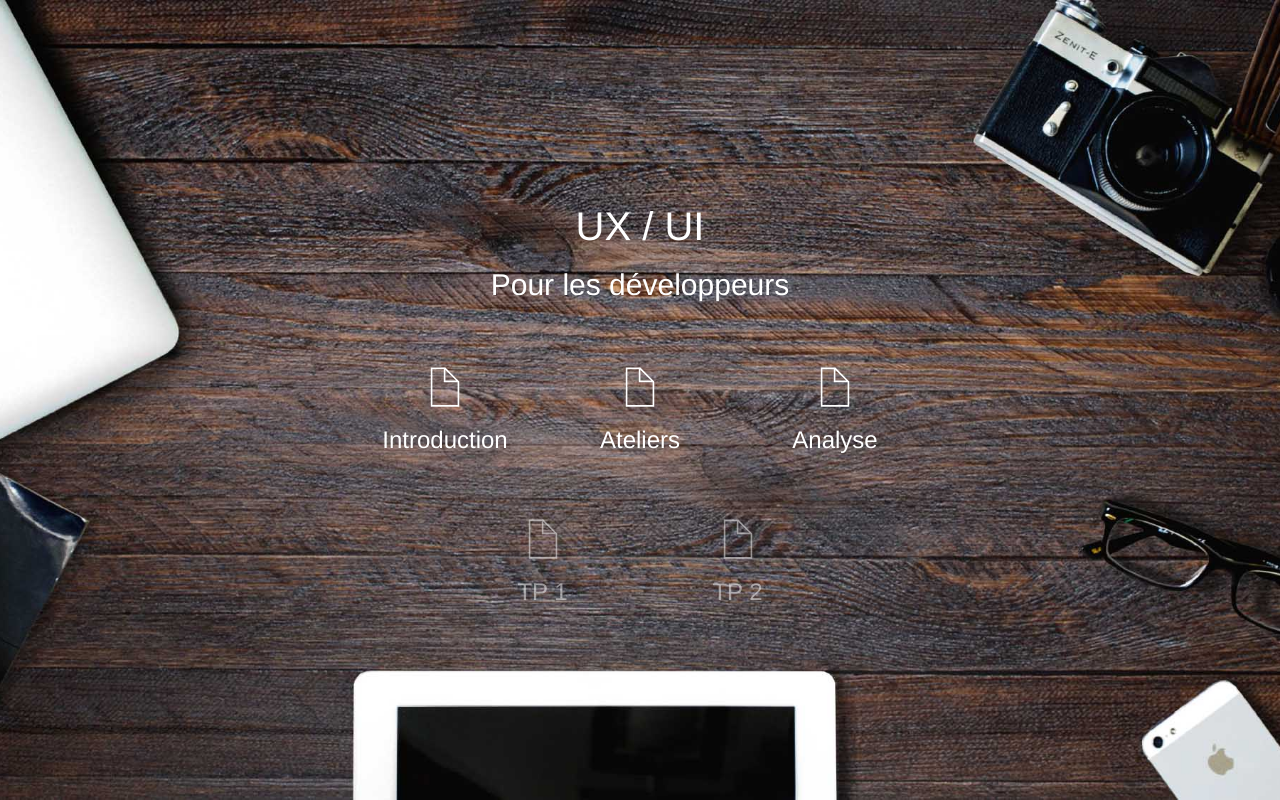
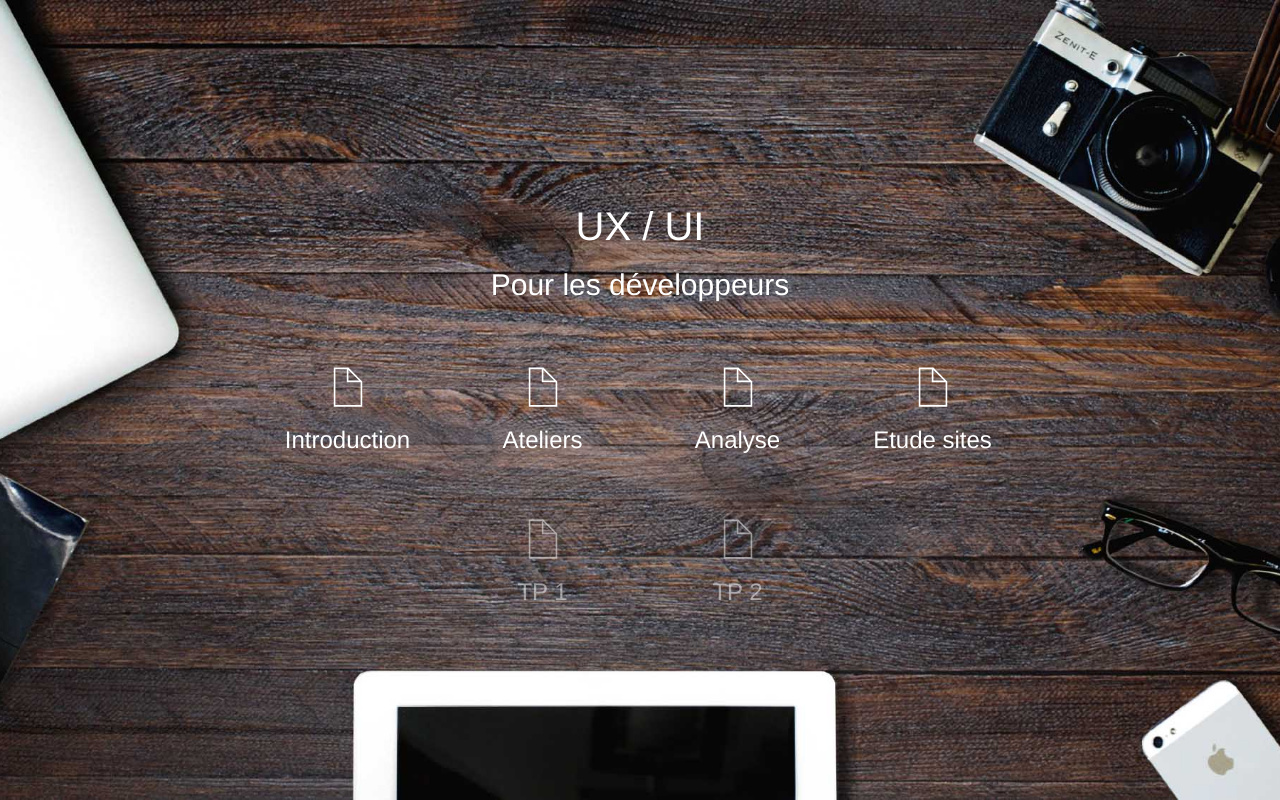
Before and after one commit to ggaulard/ggaulard.github.io, a plain HTML site: page ux4dev/index.html in a window 1280 px wide. Drawn offline with nearby package versions, Linux system fonts and the light colour scheme.

Commit message:
Add study link

```diff
--- a/ux4dev/index.html
+++ b/ux4dev/index.html
@@ -116,7 +116,7 @@
       </div>
     </div>
     <div class="row cours">
-      <div class="file col-md-2 col-md-offset-3">
+      <div class="file col-md-2 col-md-offset-2">
         <a href="files/introduction.pdf">
           <img src="file.svg"/><br/>
           <h3>Introduction</h3>
@@ -134,6 +134,12 @@
           <h3>Analyse</h3>
         </a>
       </div>
+      <div class="file col-md-2">
+        <a href="https://docs.google.com/spreadsheets/d/1oMKSScbyZMSuTLVdxVVl-lw3kFM83BbNE737Jk8rg1A/edit?usp=sharing">
+          <img src="file.svg"/><br/>
+          <h3>Etude sites</h3>
+        </a>
+      </div>
     </div>
     <div class="row tp">
       <div class="file col-md-2 col-md-offset-4">
```
